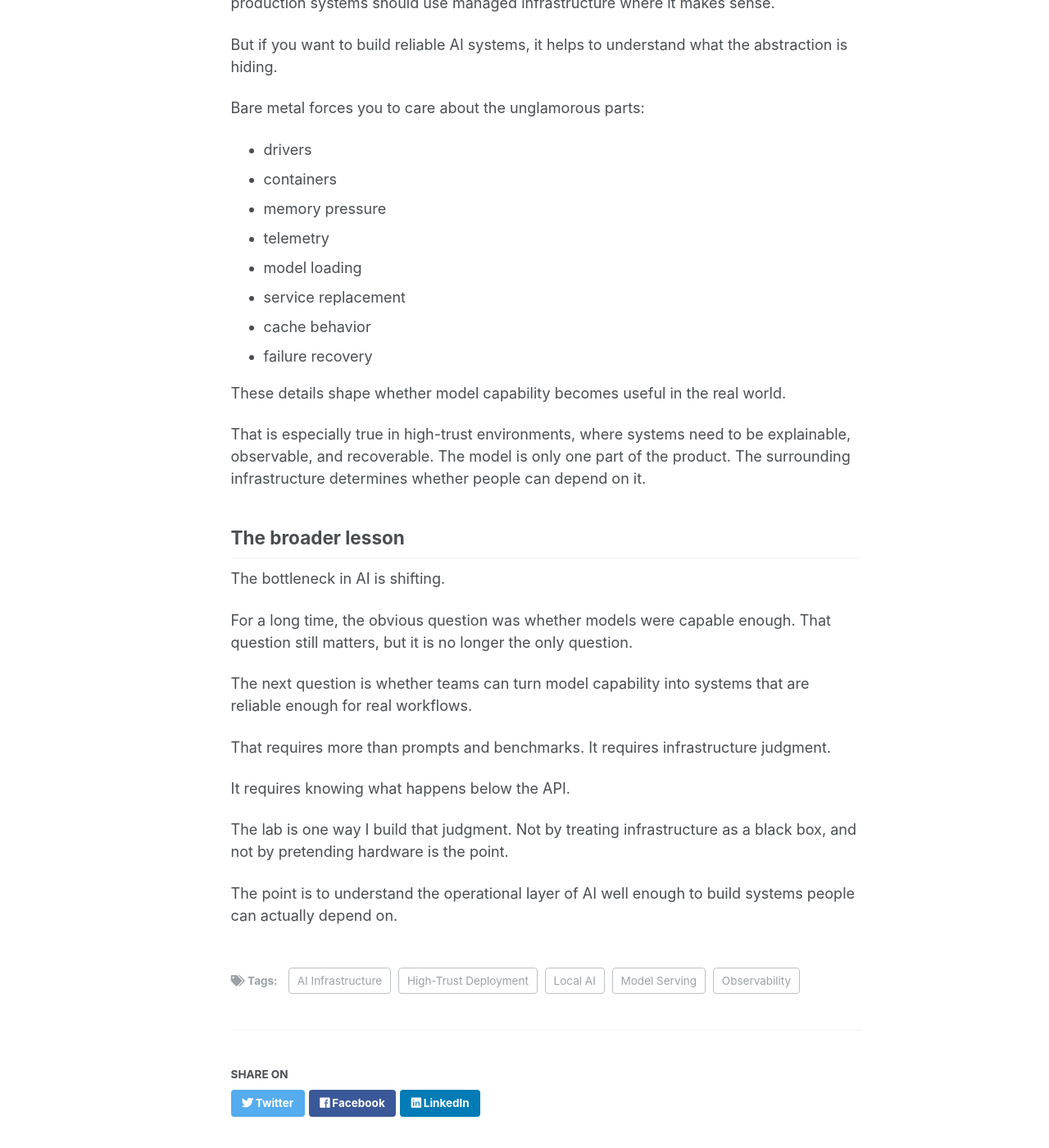
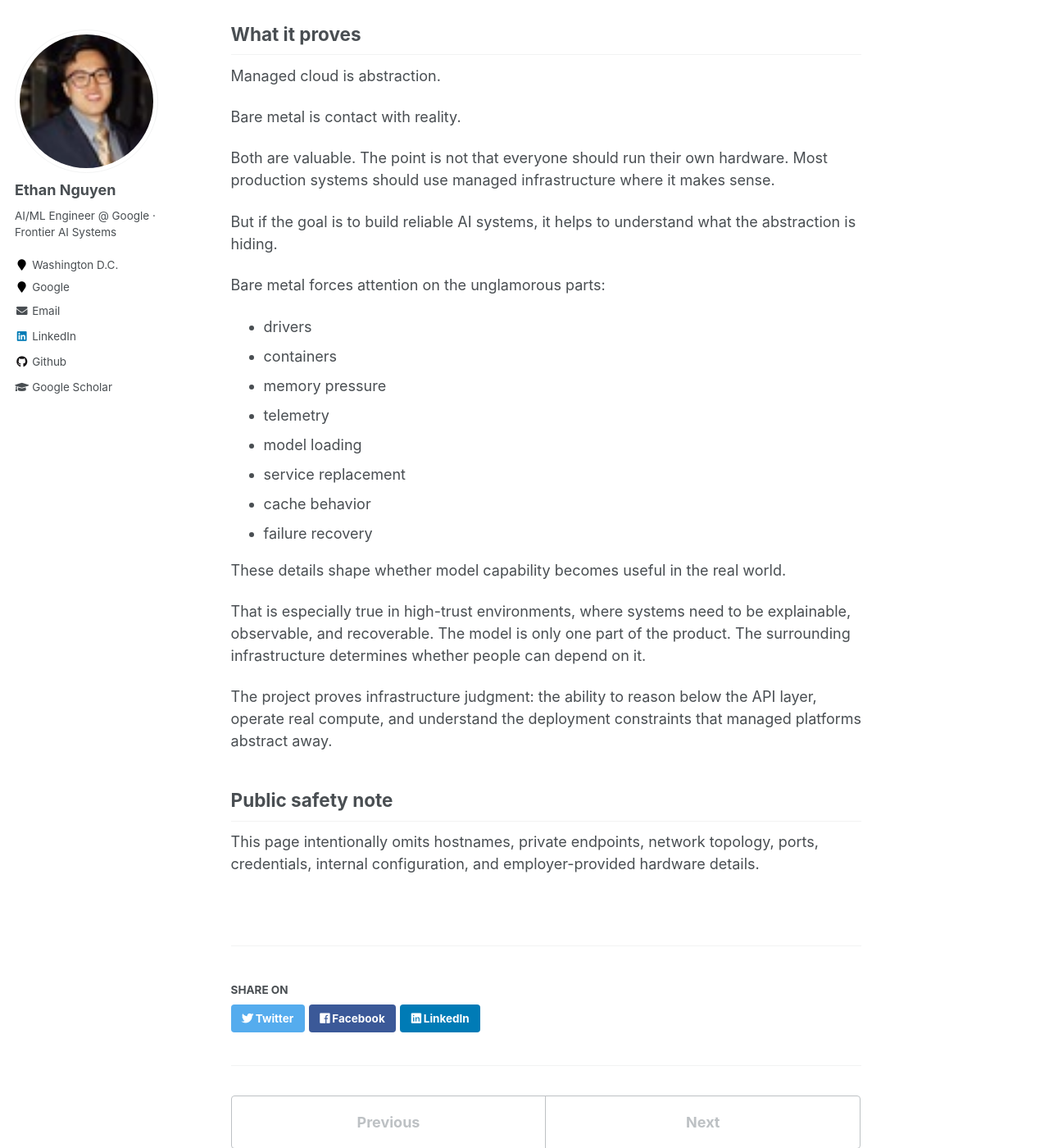
Before and after one commit to EthanHNguyen/ethanhnguyen.github.io, a Jekyll site: the page built from _portfolio/bare-metal-ai-lab.md, in a window 1280 px wide and 1400 px high, scrolled down 2982 px. Shown: the whole window at 82% size. Built offline with Jekyll 4.4.1, drawn with Linux system fonts in a browser that asks for light colours; some of the changed text lies outside the part shown.

Commit message:
Move bare-metal AI lab to projects

```diff
--- a/_posts/2026-04-27-bare-metal-ai-lab.md
+++ b/_portfolio/bare-metal-ai-lab.md
@@ -1,22 +1,17 @@
 ---
-title: "Bare Metal and the Operational Layer of AI"
-date: 2026-04-27
-permalink: /posts/2026/04/bare-metal-ai-lab/
-tags:
-  - AI Infrastructure
-  - Local AI
-  - Model Serving
-  - High-Trust Deployment
-  - Observability
+title: "Bare-Metal AI Lab"
+excerpt: "Local AI infrastructure lab for model serving, observability, and deployment experiments."
+collection: portfolio
+permalink: /portfolio/bare-metal-ai-lab/
 ---
 
-I have been building out a local AI lab for model-serving experiments.
+The Bare-Metal AI Lab is my local environment for operating AI systems below the API layer.
 
-The question behind the lab is simple:
+The question behind the project is simple:
 
 > What do you learn about AI systems when you operate the compute yourself?
 
-Cloud APIs are useful. Managed platforms are useful. They let teams move quickly and avoid unnecessary infrastructure work.
+Cloud APIs and managed platforms are useful. They let teams move quickly and avoid unnecessary infrastructure work.
 
 But they also hide many of the constraints that shape real AI systems: GPU memory, model fit, quantization, queueing, service recovery, telemetry, storage, and deployment discipline.
 
@@ -24,9 +19,9 @@
 
 The hard part is operating model capability as infrastructure.
 
-## What the lab is
+## What it is
 
-The lab spans a Linux RTX 3090 workstation and access to Blackwell-class desktop AI hardware when available. I keep the public details intentionally high-level: no hostnames, private endpoints, network topology, ports, credentials, or internal configuration.
+The lab spans a Linux RTX 3090 workstation and access to Blackwell-class desktop AI hardware when available. Public details are intentionally high-level: no hostnames, private endpoints, network topology, ports, credentials, or internal configuration.
 
 The goal is not to collect hardware. The goal is to work closer to the systems layer underneath model capability.
 
@@ -67,11 +70,9 @@
 
 That distinction matters.
 
-## Observability is part of the product
+## Observability
 
-One of the most useful parts of the lab is the observability layer.
-
-The stack exposes Prometheus-compatible telemetry through GPU and system exporters, along with vLLM metrics for request and serving behavior. That makes it possible to reason about the system as it runs instead of treating inference as a black box.
+The lab includes Prometheus-compatible telemetry through GPU and system exporters, along with vLLM metrics for request and serving behavior. That makes it possible to reason about the system as it runs instead of treating inference as a black box.
 
 For AI infrastructure, the dashboard is not decoration.
 
@@ -88,7 +89,7 @@
 
 A demo can succeed once. An operated system has to keep succeeding.
 
-## Why bare metal matters
+## What it proves
 
 Managed cloud is abstraction.
 
@@ -96,9 +97,9 @@
 
 Both are valuable. The point is not that everyone should run their own hardware. Most production systems should use managed infrastructure where it makes sense.
 
-But if you want to build reliable AI systems, it helps to understand what the abstraction is hiding.
+But if the goal is to build reliable AI systems, it helps to understand what the abstraction is hiding.
 
-Bare metal forces you to care about the unglamorous parts:
+Bare metal forces attention on the unglamorous parts:
 
 - drivers
 - containers
@@ -113,18 +114,8 @@
 
 That is especially true in high-trust environments, where systems need to be explainable, observable, and recoverable. The model is only one part of the product. The surrounding infrastructure determines whether people can depend on it.
 
-## The broader lesson
+The project proves infrastructure judgment: the ability to reason below the API layer, operate real compute, and understand the deployment constraints that managed platforms abstract away.
 
-The bottleneck in AI is shifting.
+## Public safety note
 
-For a long time, the obvious question was whether models were capable enough. That question still matters, but it is no longer the only question.
-
-The next question is whether teams can turn model capability into systems that are reliable enough for real workflows.
-
-That requires more than prompts and benchmarks. It requires infrastructure judgment.
-
-It requires knowing what happens below the API.
-
-The lab is one way I build that judgment. Not by treating infrastructure as a black box, and not by pretending hardware is the point.
-
-The point is to understand the operational layer of AI well enough to build systems people can actually depend on.
+This page intentionally omits hostnames, private endpoints, network topology, ports, credentials, internal configuration, and employer-provided hardware details.
```
Also changed, not shown: other parts of _portfolio/bare-metal-ai-lab.md (+10 -2 lines), _pages/portfolio.html (+10 -0 lines).
